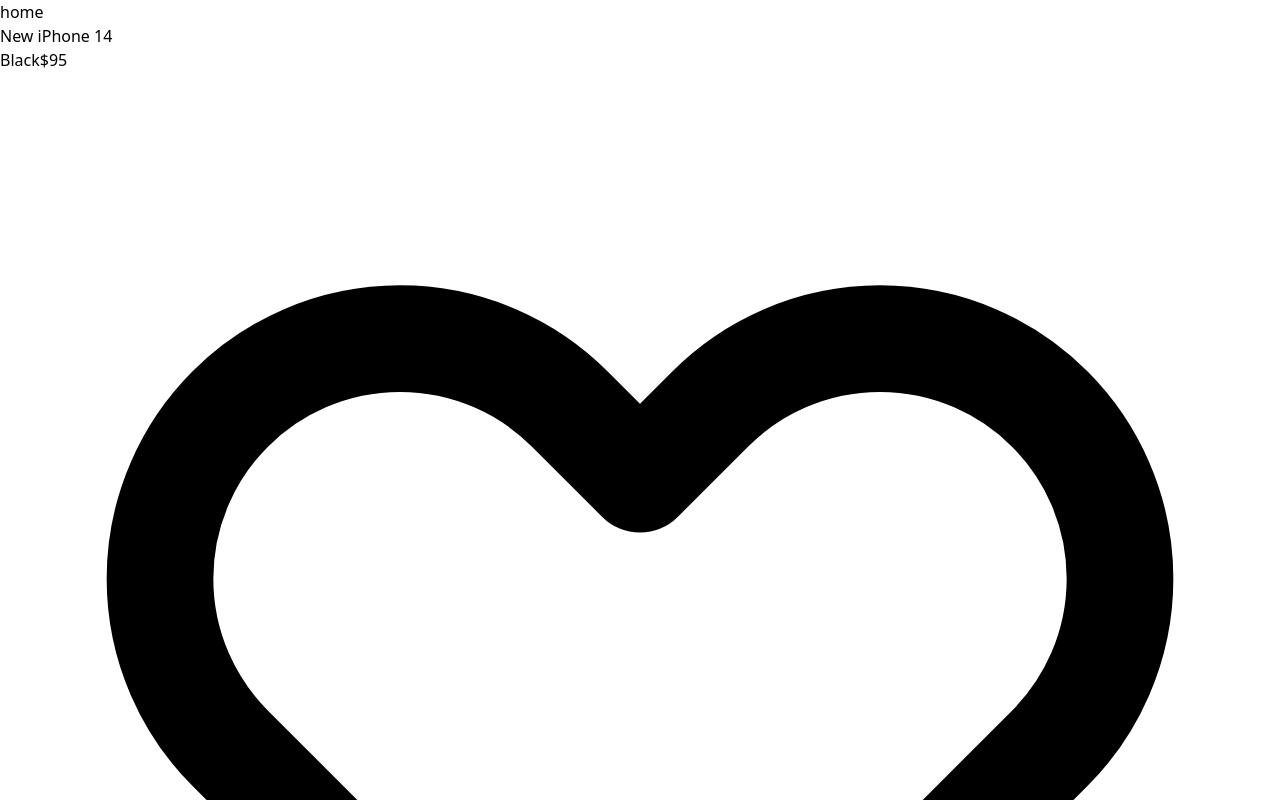
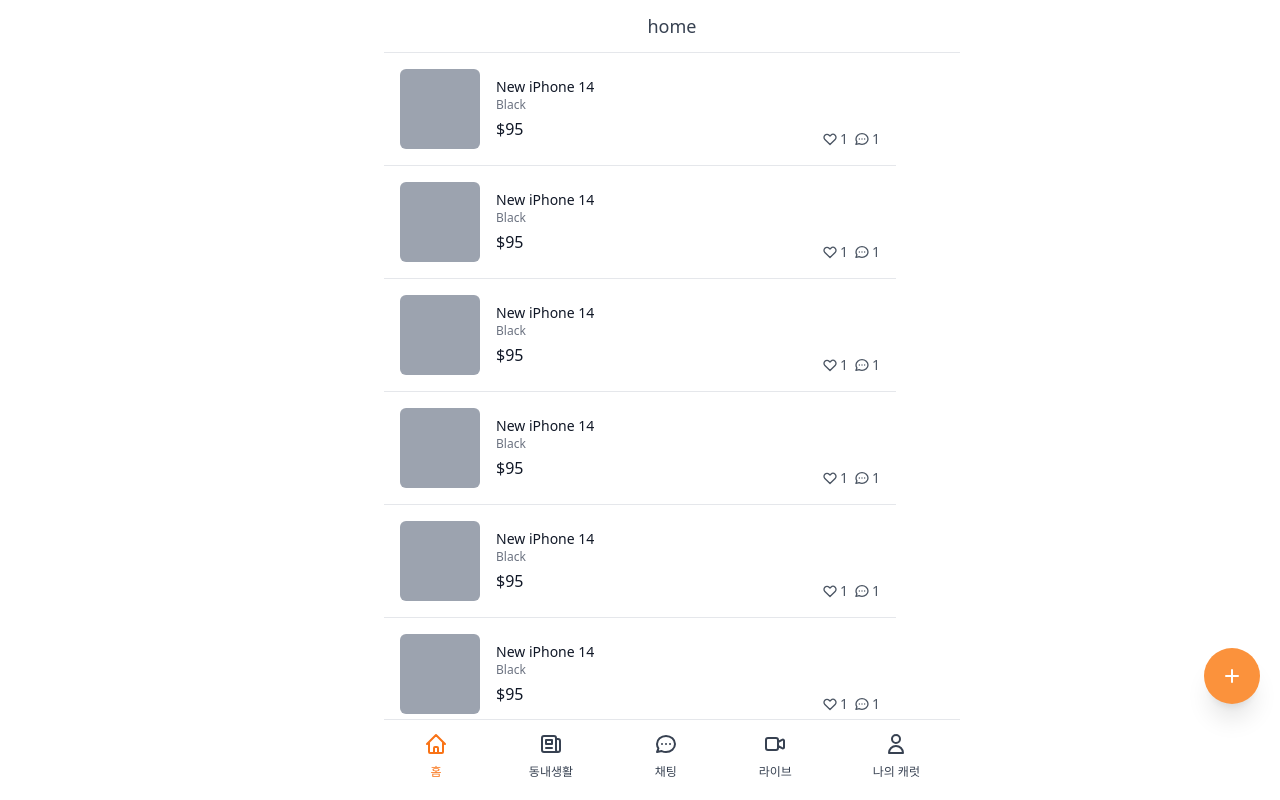
Before and after one commit to yuri0411/carrot-market, a Next.js app: page / in a window 1280 px wide. Shown: the top 800 px of the page. Built offline with nearby package versions, Linux system fonts and the light colour scheme.

Commit message:
config 파일

```diff
--- /dev/null
+++ b/postcss.config.js
@@ -0,0 +1,6 @@
+module.exports = {
+  plugins: {
+    tailwindcss: {},
+    autoprefixer: {},
+  },
+}
--- /dev/null
+++ b/tailwind.config.js
@@ -0,0 +1,11 @@
+module.exports = {
+    content: [
+        './pages/**/*.{js,jsx,ts,tsx}',
+        './components/**/*.{js,jsx,ts,tsx}',
+    ],
+    theme: {
+        extend: {},
+    },
+    darkMode: 'class', // media 브라우저 모드 따라감
+    plugins: [require('@tailwindcss/forms')],
+}
```
Also changed, not shown: tsconfig.json (+6 -1 lines).
